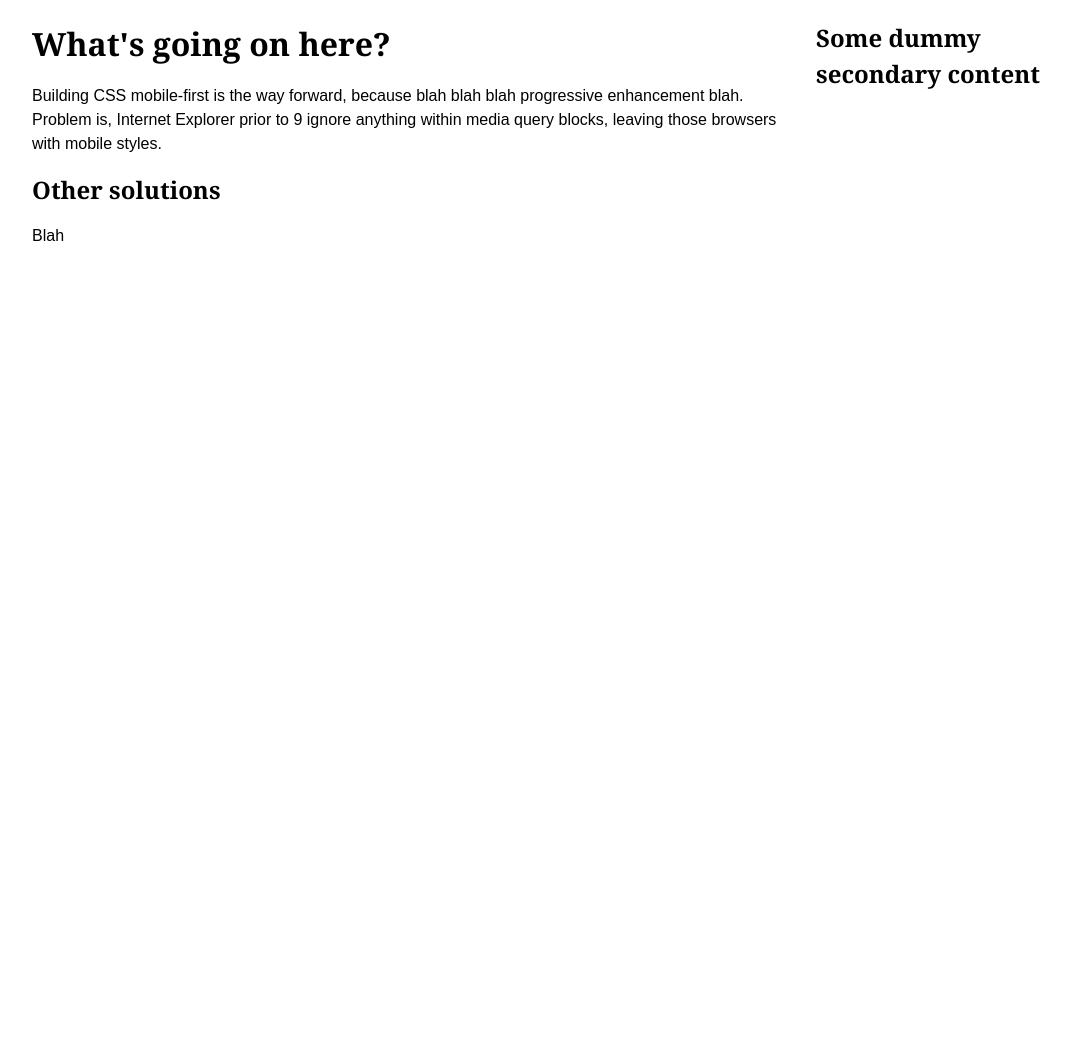
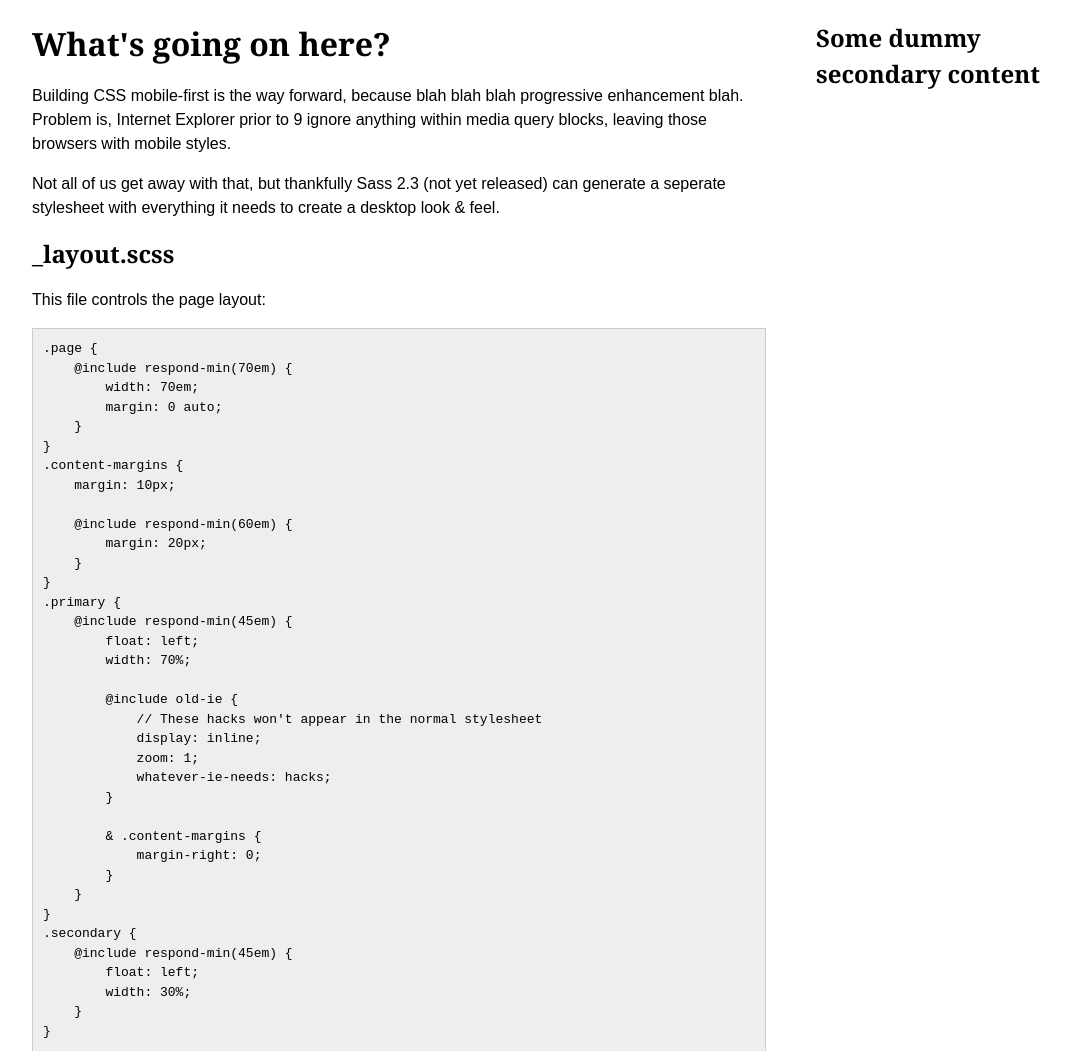
Before and after one commit to jakearchibald/sass-ie, a plain HTML site: page index.html in a window 1280 px wide. Shown: the top 1051 px of the page, without its empty margins (68-1139 px from the left). Before the commit the page ends 800 px from the top, so only its background shows below. Drawn offline with Linux system fonts and the light colour scheme.

Commit message:
Making respond work with IE

```diff
--- a/css/_global.scss
+++ b/css/_global.scss
@@ -13,3 +13,10 @@ h1 {
 		font-size: 1.5em;
 	}
 }
+pre code {
+	display: block;
+	background: #eee;
+	border: 1px solid #ccc;
+	overflow: auto;
+	padding: 10px;
+}
--- a/css/_layout.scss
+++ b/css/_layout.scss
@@ -20,11 +20,11 @@
 			// These hacks won't appear in the normal stylesheet
 			display: inline;
 			zoom: 1;
-			whatever-ie-needs: hacks;
+			whatever-ie-needs: le-sigh;
 		}
 
 		& .content-margins {
-			margin-right: 0;
+			margin-right: 30px;
 		}
 	}
 }
--- a/css/_utils.scss
+++ b/css/_utils.scss
@@ -1,15 +1,32 @@
+$fix-mqs: false !default;
+
 @mixin respond-min($width) {
-	@media screen and (min-width: $width) {
-		@content;
+	@if $fix-mqs {
+		@if $fix-mqs >= $width {
+			@content;
+		}
+	}
+	@else {
+		@media screen and (min-width: $width) {
+			@content;
+		}
 	}
 }
 @mixin respond-max($width) {
-	@media screen and (max-width: $width) {
-		@content;
+	@if $fix-mqs {
+		@if $fix-mqs >= $width {
+			@content;
+		}
+	}
+	@else {
+		@media screen and (max-width: $width) {
+			@content;
+		}
 	}
 }
 
 $old-ie: false !default;
+
 @mixin old-ie {
 	@if $old-ie {
 		@content;
--- a/css/all-old-ie.scss
+++ b/css/all-old-ie.scss
@@ -1,2 +1,3 @@
 $old-ie: true;
+$fix-mqs: 65em;
 @import 'all';
--- a/index.html
+++ b/index.html
@@ -5,7 +5,14 @@
 		<meta http-equiv="X-UA-Compatible" content="IE=edge,chrome=1">
 		<meta name="viewport" content="width=device-width">
 		<title>IE-friendly mobile-first CSS with Sass 3.2</title>
-		<link rel="stylesheet" href="css/all.css">
+
+		<!--[if lt IE 8]>
+			<link rel="stylesheet" href="css/all-old-ie.css">
+			<script>'article|section'.replace(/\w+/g,function(t){document.createElement(t)})</script>
+		<![endif]-->
+		<!--[if gt IE 8]><!-->
+			<link rel="stylesheet" href="css/all.css">
+		<!--<![endif]-->
 	</head>
 	<body>
 		<div class="page">
@@ -19,6 +26,51 @@
 						within media query blocks, leaving those browsers with
 						mobile styles.
 					</p>
+					<p>
+						Not all of us get away with that, but thankfully Sass 2.3 (not yet
+						released) can generate a seperate stylesheet with everything it needs
+						to create a desktop look & feel.
+					</p>
+					<section>
+						<h1>_layout.scss</h1>
+						<p>This file controls the page layout:</p>
+			<pre><code>.page {
+    @include respond-min(70em) {
+        width: 70em;
+        margin: 0 auto;
+    }
+}
+.content-margins {
+    margin: 10px;
+
+    @include respond-min(60em) {
+        margin: 20px;
+    }
+}
+.primary {
+    @include respond-min(45em) {
+        float: left;
+        width: 70%;
+
+        @include old-ie {
+            // These hacks won't appear in the normal stylesheet
+            display: inline;
+            zoom: 1;
+            whatever-ie-needs: hacks;
+        }
+
+        & .content-margins {
+            margin-right: 0;
+        }
+    }
+}
+.secondary {
+    @include respond-min(45em) {
+        float: left;
+        width: 30%;
+    }
+}</code></pre>
+					</section>
 					<section>
 						<h1>Other solutions</h1>
 						<p>Blah</p>
```
Also changed, not shown: css/all-old-ie.css, css/all.css.
